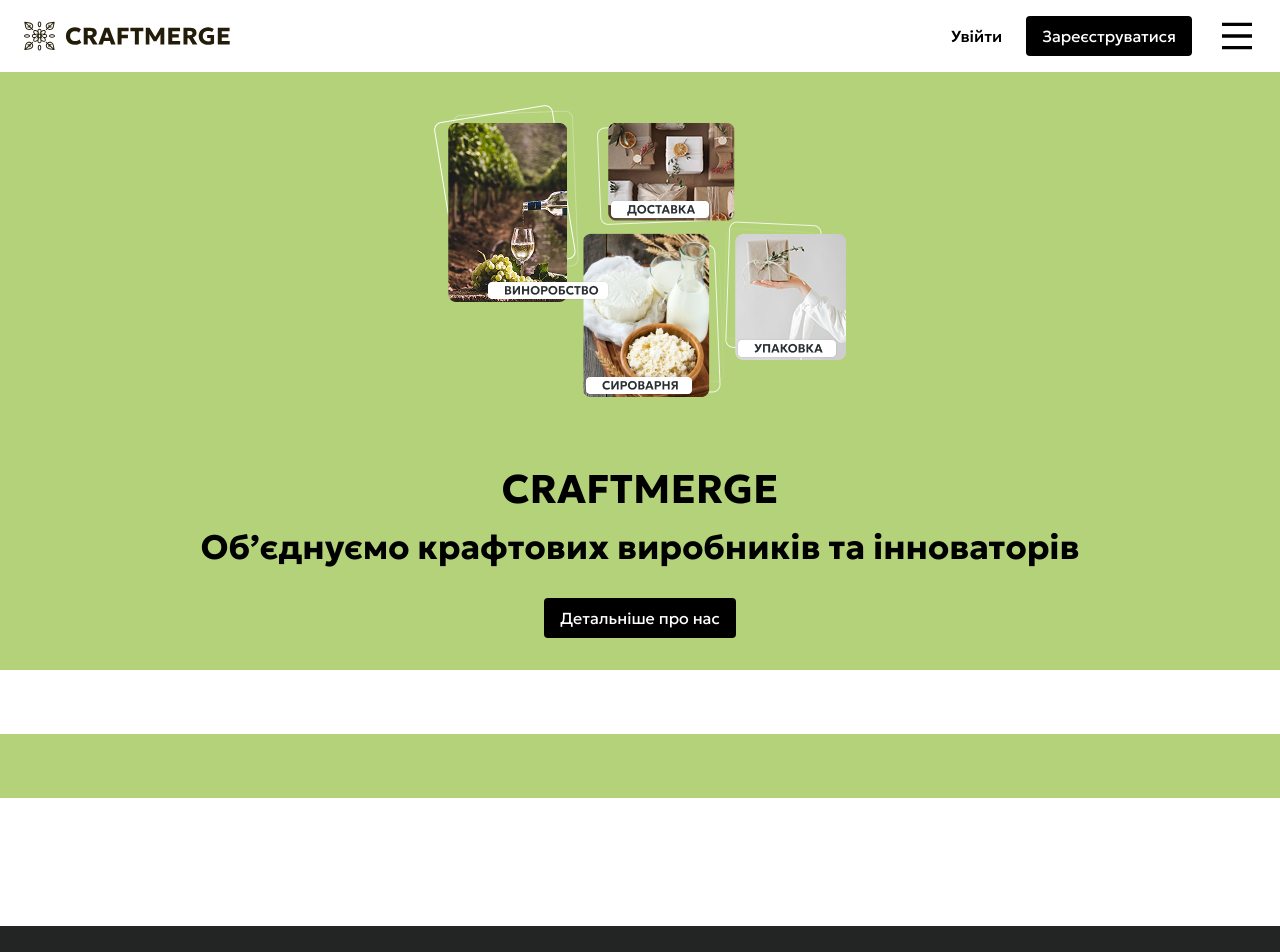
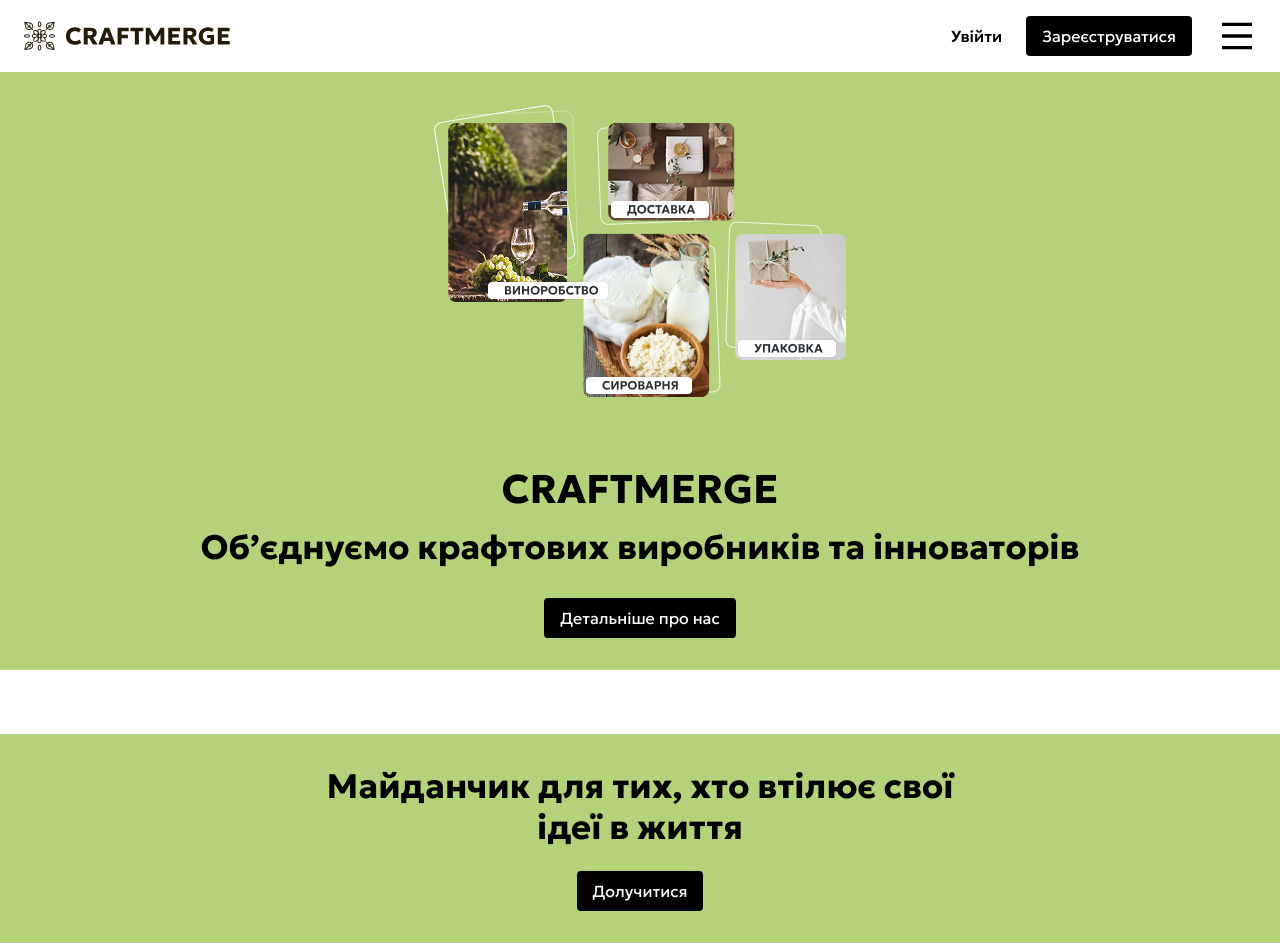
Before and after one commit to Project-Stage-Academy/UA-4148-bravo, a React (Create React App) app in the folder frontend/: page / in a window 1280 px wide. Shown: the top 952 px of the page. Built offline with nearby package versions, Linux system fonts and the light colour scheme.

Commit message:
Involve section

```diff
--- a/frontend/src/pages/Home/home.css
+++ b/frontend/src/pages/Home/home.css
@@ -4,7 +4,7 @@
 }
 
 .home-section {
-    padding: 32px 104px;
+    padding: 80px 104px;
     transition: all var(--animation-normal) ease;
 }
 
@@ -34,9 +34,13 @@
 
 .hero-section {
     display: flex;
+    padding-top: 32px;
+    padding-bottom: 32px;
     flex-direction: row;
     gap: 63px;
 }
+
+/* Hero section */
 
 .hero-title {
     flex: 1;
@@ -58,9 +62,25 @@
     text-align: center;
 }
 
+/* New members */
+
+/* Get involved */
+
+.involve-section {
+    display: flex;
+    flex-direction: column;
+    align-items: center;
+    text-align: center;
+}
+
+.involve-title {
+    max-width: 694px;
+    margin-bottom: 24px;
+}
+
 @media (min-width: 2000px) {
     .home-section {
-        padding: 32px 400px;
+        padding: 32px 300px;
     }
 }
 
--- a/frontend/src/pages/Home/home.jsx
+++ b/frontend/src/pages/Home/home.jsx
@@ -32,8 +32,11 @@
 
             </section>
 
-            <section className={'home-section home-section__green'}>
-
+            <section className={'home-section home-section__green involve-section'}>
+                <h2 className={'home-title-2 involve-title'}>Майданчик для тих, хто втілює свої ідеї в життя</h2>
+                <Button className={'button__padding'}>
+                    Долучитися
+                </Button>
             </section>
 
             <section className={'home-section home-section__yellow'}>
```
